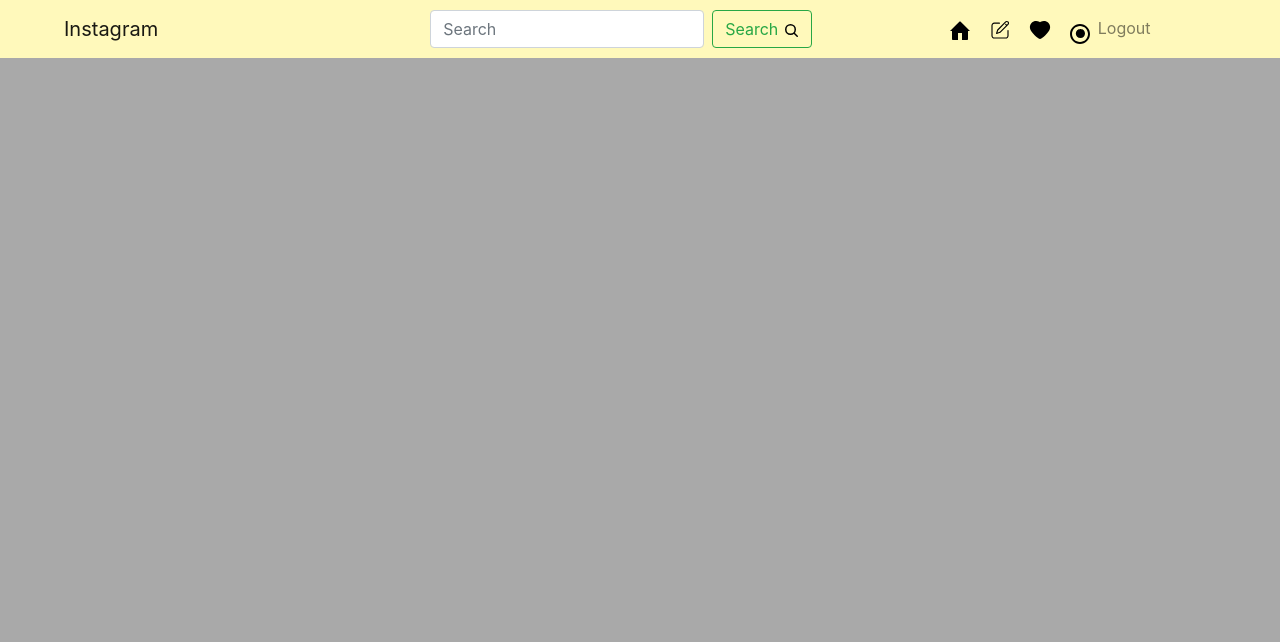
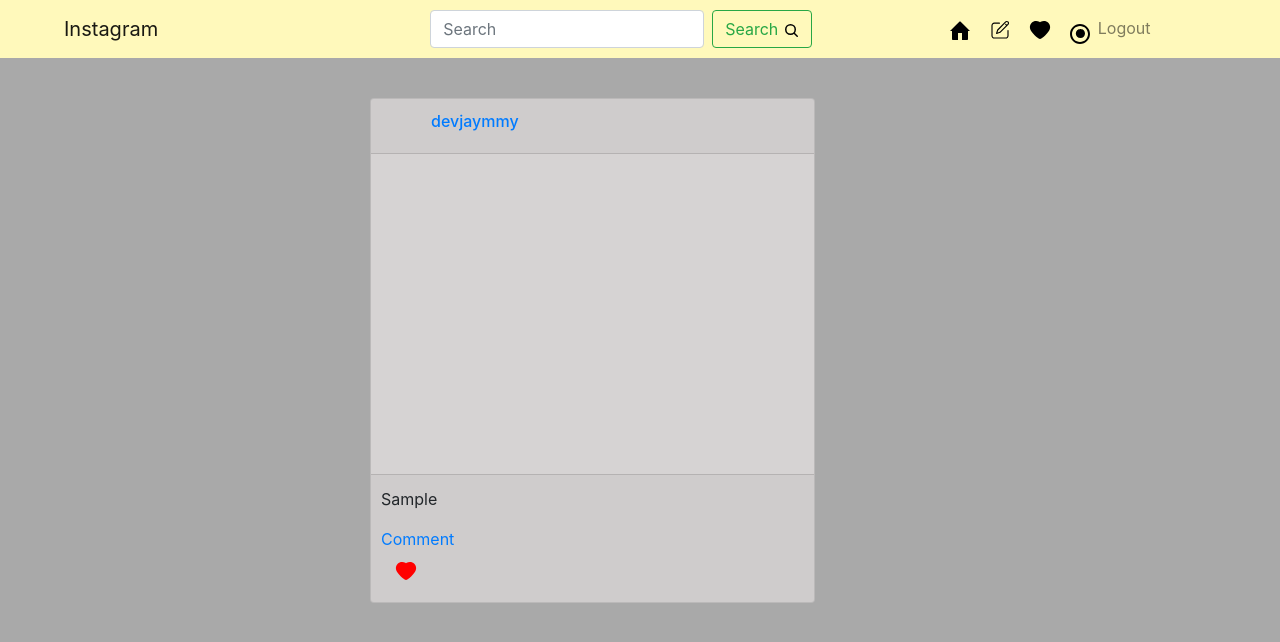
Before and after one commit to devjamesnjoroge/instagram-clone, a Django app: page / in a window 1280 px wide. Shown: the top 642 px of the page. Run offline with Django 4.2, Linux system fonts and the light colour scheme; a user stored in the database is signed in; data comes from the database, SQL or seed files in the repository; tables that the repository leaves empty hold one stand-in row (values such as "Sample post"); some libraries are stand-ins or nearby versions.

Commit message:
ft: add a like functionality

```diff
--- a/insta/templates/index.html
+++ b/insta/templates/index.html
@@ -10,8 +10,8 @@
 {% if posts %}
 {% for post in posts %}
 <div class="container">
-    <div class="row">
-        <div class="offset-lg-3 offset-md-2 offset-sm-1 col-md-8 col-lg-5 col-sm-10">
+    <div class="row gap-2">
+        <div class="offset-lg-3 offset-md-2 offset-sm-1 col-md-8 col-lg-5 col-sm-10 mb-3">
             <div class="card">
                 <div class="card-header">
                     {% if post.editor.profile_photo %}
@@ -27,6 +27,14 @@
                 <div class="card-footer">
                     <p>{{post.caption}}</p>
                     <a href="/comment/{{post.id}}">Comment</a>
+                    <form action="like/{{post.id}}" method="post">
+                        {% csrf_token %}
+                        <button class="btn btn-transparent" type="submit">
+                            <svg width="24" height="24" viewBox="0 0 16 16" fill="none" xmlns="http://www.w3.org/2000/svg">
+                                <path d="M14.4219 4.43126C14.2124 3.94632 13.9104 3.50687 13.5328 3.13751C13.1549 2.76705 12.7093 2.47265 12.2203 2.27032C11.7132 2.05969 11.1694 1.95187 10.6203 1.95314C9.85 1.95314 9.09844 2.16407 8.44531 2.56251C8.28906 2.65782 8.14062 2.76251 8 2.87657C7.85938 2.76251 7.71094 2.65782 7.55469 2.56251C6.90156 2.16407 6.15 1.95314 5.37969 1.95314C4.825 1.95314 4.2875 2.05939 3.77969 2.27032C3.28906 2.47345 2.84687 2.76564 2.46719 3.13751C2.08906 3.50645 1.787 3.94601 1.57812 4.43126C1.36094 4.93595 1.25 5.47189 1.25 6.02345C1.25 6.54376 1.35625 7.08595 1.56719 7.63751C1.74375 8.09845 1.99687 8.57657 2.32031 9.05939C2.83281 9.82345 3.5375 10.6203 4.4125 11.4281C5.8625 12.7672 7.29844 13.6922 7.35938 13.7297L7.72969 13.9672C7.89375 14.0719 8.10469 14.0719 8.26875 13.9672L8.63906 13.7297C8.7 13.6906 10.1344 12.7672 11.5859 11.4281C12.4609 10.6203 13.1656 9.82345 13.6781 9.05939C14.0016 8.57657 14.2562 8.09845 14.4312 7.63751C14.6422 7.08595 14.7484 6.54376 14.7484 6.02345C14.75 5.47189 14.6391 4.93595 14.4219 4.43126V4.43126Z" fill="{{color}}"/>
+                                </svg>
+                        </button>
+                    </form>
                 </div>
             </div>
             </div>
--- a/insta/templates/profile_d.html
+++ b/insta/templates/profile_d.html
@@ -22,8 +22,8 @@
             </div>
             <div class="line2 d-flex justify-content-between">
                 <p> <strong>0</strong> Posts</p>
-                <p> <strong>{{fr_count}}</strong>Followers</p>
-                <p> <strong>{{f_count}}</strong>Following</p>
+                <p> <strong>{{fr_count}}</strong> Followers</p>
+                <p> <strong>{{f_count}}</strong> Following</p>
             </div>
             <div class="line3 d-flex justify-content-between flex-column">
                 <p>{{profile.bio}}</p>
--- a/insta/urls.py
+++ b/insta/urls.py
@@ -9,4 +9,5 @@
     url(r'^post/$', views.create_post, name='post'),
     path('comment/<int:id>', views.comment, name='comment'),
     path('profile/search', views.search, name='search'),
+    path('like/<int:id>', views.like, name='like')
 ]
--- a/insta/views.py
+++ b/insta/views.py
@@ -1,12 +1,37 @@
 from django.shortcuts import redirect, render
 from django.contrib.auth.decorators import login_required
 from . forms import PostForm, UserProfileForm, CommentForm, FollowForm
-from . models import Comment, Follow, Post, Profile
+from . models import Comment, Follow, Post, Profile, Like
 from django.http import HttpResponseRedirect
 
 # Create your views here.
+
+@login_required(login_url='accounts/login')
+def like(request, id):
+
+    if Like.objects.filter(editor__editor = request.user, post__id = id).exists():
+        if request.method == 'POST':
+            like_object = Like.objects.get(editor__editor = request.user, post__id = id)
+            like_object.delete()
+            return redirect('/')
+
+
+    else:
+        if request.method == 'POST':
+            like = Like()
+            like.post = Post.objects.get(id = id)
+            like.editor = Profile.objects.get(editor = request.user)
+            like.save()
+            return redirect('/')
+
+
+    return redirect('/')
+
+
+
 @login_required(login_url='/accounts/login/')
 def index(request):
+
     if Profile.objects.filter(editor=request.user).exists():
         profile = Profile.objects.get(editor=request.user)
     else:
@@ -15,7 +40,8 @@
         posts = Post.objects.filter(editor__editor__username = request.user.username)
     else:
         posts = None
-    return render(request, 'index.html', {"posts": posts, "profile": profile})
+    posts = Post.objects.all()
+    return render(request, 'index.html', {"posts": posts, "profile": profile, 'color': 'red'})
 
 @login_required(login_url='accounts/login')
 def editProfile(request, username):
```
